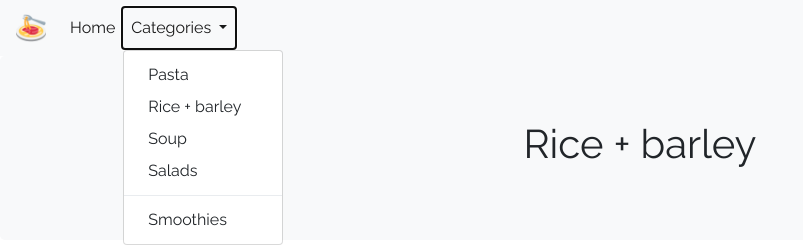
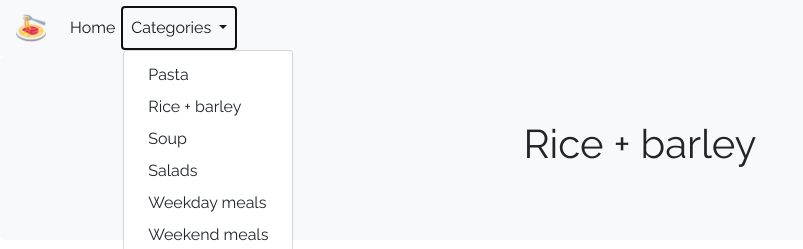
Before and after one commit to roberto-aldera/not-just-pasta, a PHP site: page /pages/recipes/rice/rice.php in a window 1280 px wide, after a click on "Categories". Shown: the top 249 px of the page, without its empty margins (0-803 px from the left). Run offline with PHP 8.4, Linux system fonts and the light colour scheme.

Commit message:
Update dropdown menu items

```diff
--- a/index.html
+++ b/index.html
@@ -42,6 +42,8 @@
                         <a class="dropdown-item" href="pages/recipes/rice/rice.php">Rice + barley</a>
                         <a class="dropdown-item" href="pages/recipes/soups/soup.php">Soup</a>
                         <a class="dropdown-item" href="pages/recipes/salads/salad.php">Salads</a>
+                        <a class="dropdown-item" href="pages/recipes/weekday-meals/weekday-meals.php">Weekday meals</a>
+                        <a class="dropdown-item" href="pages/recipes/weekend-meals/weekend-meals.php">Weekend meals</a>
                         <div class="dropdown-divider"></div>
                         <a class="dropdown-item" href="pages/recipes/smoothies/smoothies.php">Smoothies</a>
                     </div>
--- a/pages/recipes/pastas/pasta.php
+++ b/pages/recipes/pastas/pasta.php
@@ -42,6 +42,8 @@
                         <a class="dropdown-item" href="../rice/rice.php">Rice + barley</a>
                         <a class="dropdown-item" href="../soups/soup.php">Soup</a>
                         <a class="dropdown-item" href="../salads/salad.php">Salads</a>
+                        <a class="dropdown-item" href="../weekday-meals/weekday-meals.php">Weekday meals</a>
+                        <a class="dropdown-item" href="../weekend-meals/weekend-meals.php">Weekend meals</a>
                         <div class="dropdown-divider"></div>
                         <a class="dropdown-item" href="../smoothies/smoothies.php">Smoothies</a>
                     </div>
--- a/pages/recipes/rice/rice.php
+++ b/pages/recipes/rice/rice.php
@@ -42,6 +42,8 @@
                         <a class="dropdown-item" href="rice.php">Rice + barley</a>
                         <a class="dropdown-item" href="../soups/soup.php">Soup</a>
                         <a class="dropdown-item" href="../salads/salad.php">Salads</a>
+                        <a class="dropdown-item" href="../weekday-meals/weekday-meals.php">Weekday meals</a>
+                        <a class="dropdown-item" href="../weekend-meals/weekend-meals.php">Weekend meals</a>
                         <div class="dropdown-divider"></div>
                         <a class="dropdown-item" href="../smoothies/smoothies.php">Smoothies</a>
                     </div>
--- a/pages/recipes/salads/salad.php
+++ b/pages/recipes/salads/salad.php
@@ -42,6 +42,8 @@
                         <a class="dropdown-item" href="../rice/rice.php">Rice + barley</a>
                         <a class="dropdown-item" href="../soups/soup.php">Soup</a>
                         <a class="dropdown-item" href="salad.php">Salads</a>
+                        <a class="dropdown-item" href="../weekday-meals/weekday-meals.php">Weekday meals</a>
+                        <a class="dropdown-item" href="../weekend-meals/weekend-meals.php">Weekend meals</a>
                         <div class="dropdown-divider"></div>
                         <a class="dropdown-item" href="../smoothies/smoothies.php">Smoothies</a>
                     </div>
--- a/pages/recipes/smoothies/smoothies.php
+++ b/pages/recipes/smoothies/smoothies.php
@@ -42,7 +42,8 @@
                         <a class="dropdown-item" href="../rice/rice.php">Rice + barley</a>
                         <a class="dropdown-item" href="../soups/soup.php">Soup</a>
                         <a class="dropdown-item" href="../salads/salad.php">Salads</a>
-
+                        <a class="dropdown-item" href="../weekday-meals/weekday-meals.php">Weekday meals</a>
+                        <a class="dropdown-item" href="../weekend-meals/weekend-meals.php">Weekend meals</a>
                         <div class="dropdown-divider"></div>
                         <a class="dropdown-item" href="smoothies.php">Smoothies</a>
                     </div>
--- a/pages/recipes/soups/soup.php
+++ b/pages/recipes/soups/soup.php
@@ -42,6 +42,8 @@
                         <a class="dropdown-item" href="../rice/rice.php">Rice + barley</a>
                         <a class="dropdown-item" href="soup.php">Soup</a>
                         <a class="dropdown-item" href="../salads/salad.php">Salads</a>
+                        <a class="dropdown-item" href="../weekday-meals/weekday-meals.php">Weekday meals</a>
+                        <a class="dropdown-item" href="../weekend-meals/weekend-meals.php">Weekend meals</a>
                         <div class="dropdown-divider"></div>
                         <a class="dropdown-item" href="../smoothies/smoothies.php">Smoothies</a>
                     </div>
--- a/pages/recipes/weekday-meals/weekday-meals.php
+++ b/pages/recipes/weekday-meals/weekday-meals.php
@@ -43,6 +43,7 @@
                         <a class="dropdown-item" href="../soups/soup.php">Soup</a>
                         <a class="dropdown-item" href="../salads/salad.php">Salads</a>
                         <a class="dropdown-item" href="weekday-meals.php">Weekday meals</a>
+                        <a class="dropdown-item" href="../weekend-meals/weekend-meals.php">Weekend meals</a>
                         <div class="dropdown-divider"></div>
                         <a class="dropdown-item" href="../smoothies/smoothies.php">Smoothies</a>
                     </div>
```
